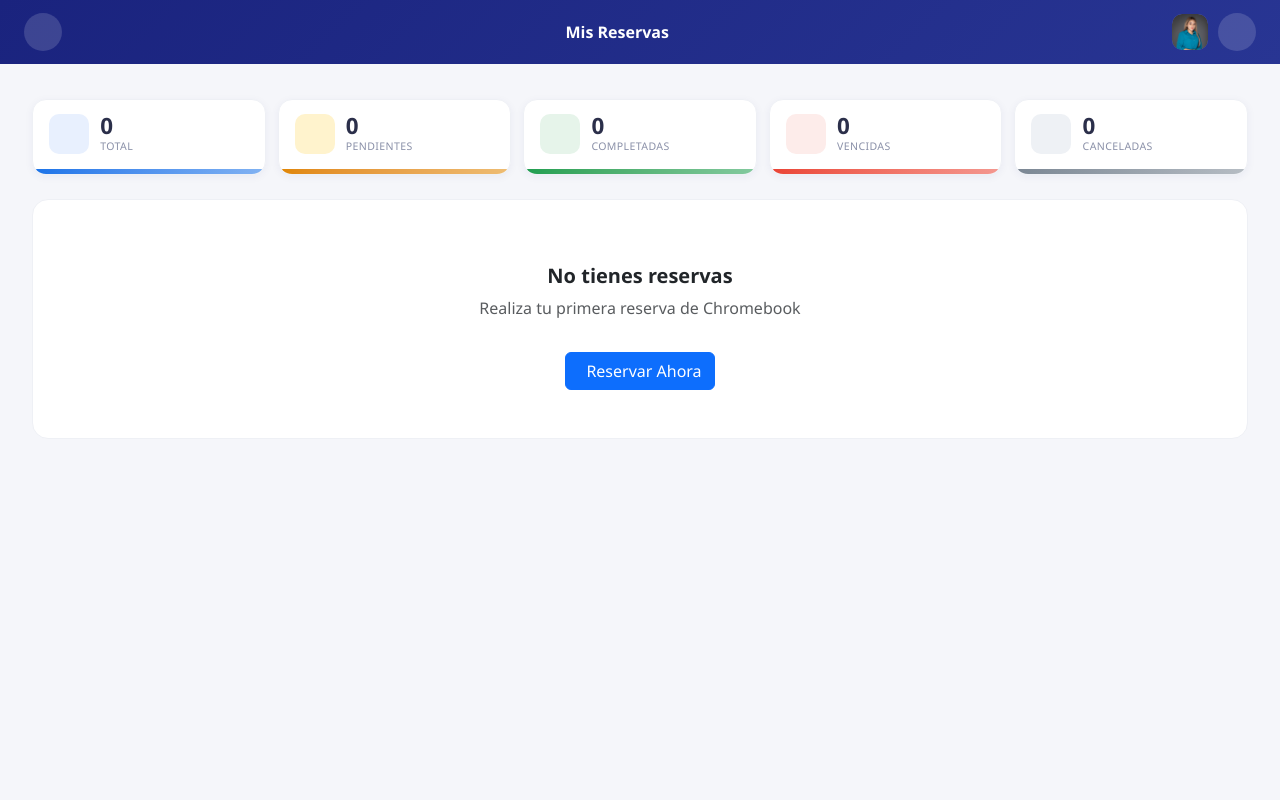
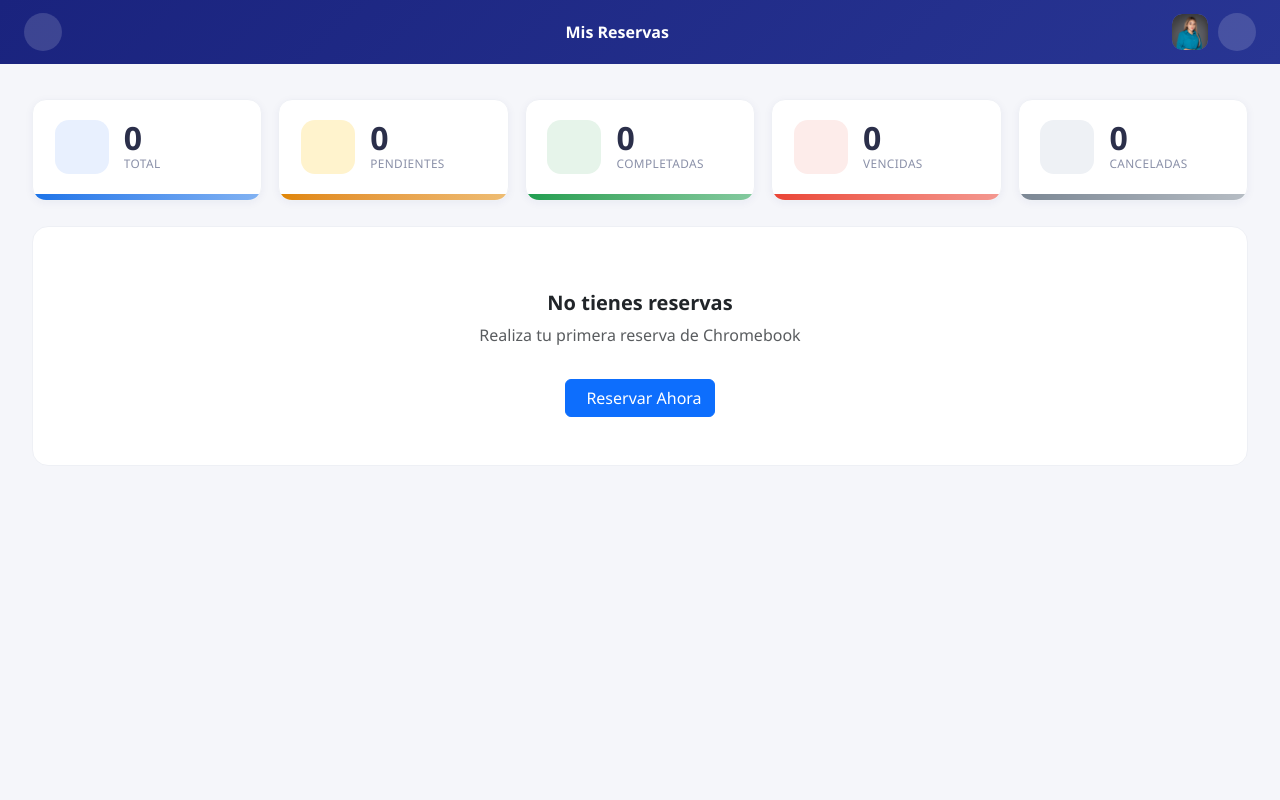
Before and after one commit to AnderProject/crai-chromebook-management, a Django app: page /estudiantes/mis_reservas/ in a window 1280 px wide. Run offline with Django 5.2, Linux system fonts and the light colour scheme; a user stored in the database is signed in; data comes from the database, SQL or seed files in the repository; some libraries are stand-ins or nearby versions.

Commit message:
style(mis-reservas): KPIs mas grandes (escala panel de control) + tarjetas con efecto directorio
- Tarjetas estadisticas mas grandes: icono 54px, numero 2rem, mas padding
- Tarjetas de reserva: barra superior en degradado que se llena al hover
  (mismo efecto que las fichas del directorio de estudiantes del admin)

Co-Authored-By: Claude Fable 5 <noreply@anthropic.com>

```diff
--- a/static/css/mis_reservas.css
+++ b/static/css/mis_reservas.css
@@ -27,8 +27,8 @@
    ========================================== */
 .stats-row {
     display: grid;
-    grid-template-columns: repeat(auto-fit, minmax(150px, 1fr));
-    gap: 0.75rem; margin-bottom: 1.5rem;
+    grid-template-columns: repeat(auto-fit, minmax(185px, 1fr));
+    gap: 1rem; margin-bottom: 1.6rem;
 }
 .stat-item {
     --sc: #1a237e;
@@ -48,7 +48,7 @@
 .stat-item.stat-vencida   { --sc: #ea4335; }
 .stat-item.stat-cancelada { --sc: #7b8794; }
 
-.stat-cuerpo { display: flex; align-items: center; gap: 0.7rem; padding: 0.85rem 1rem; position: relative; z-index: 1; min-width: 0; }
+.stat-cuerpo { display: flex; align-items: center; gap: 0.95rem; padding: 1.25rem 1.35rem; position: relative; z-index: 1; min-width: 0; }
 
 .stat-glow {
     position: absolute; top: -50%; left: -50%; width: 200%; height: 200%;
@@ -59,17 +59,17 @@
 .stat-item:hover .stat-icono { transform: scale(1.1) rotate(-5deg); }
 
 /* La barra de color, ABAJO de la tarjeta */
-.stat-barra { height: 5px; width: 100%; background: linear-gradient(90deg, var(--sc), color-mix(in srgb, var(--sc) 55%, #fff)); position: relative; z-index: 1; }
+.stat-barra { height: 6px; width: 100%; background: linear-gradient(90deg, var(--sc), color-mix(in srgb, var(--sc) 55%, #fff)); position: relative; z-index: 1; }
 
-.stat-icono { width: 40px; height: 40px; border-radius: 10px; flex-shrink: 0; display: flex; align-items: center; justify-content: center; font-size: 1.15rem; transition: transform 0.3s ease; }
+.stat-icono { width: 54px; height: 54px; border-radius: 14px; flex-shrink: 0; display: flex; align-items: center; justify-content: center; font-size: 1.5rem; transition: transform 0.3s ease; }
 .bg-primary-light { background: #e8f0fe; color: #1a73e8; }
 .bg-warning-light { background: #fff3cd; color: #f9a825; }
 .bg-success-light { background: #e6f4ea; color: #34a853; }
 .bg-danger-light  { background: #fdecea; color: #ea4335; }
 .bg-muted-light   { background: #eef1f5; color: #5f6b7a; }
 .stat-info { display: flex; flex-direction: column; min-width: 0; }
-.stat-numero { font-size: 1.4rem; font-weight: 800; color: #2b2f4a; line-height: 1.15; }
-.stat-etiqueta { font-size: 0.66rem; color: #8a90a8; text-transform: uppercase; letter-spacing: 0.4px; white-space: nowrap; overflow: hidden; text-overflow: ellipsis; }
+.stat-numero { font-size: 2rem; font-weight: 800; color: #2b2f4a; line-height: 1.1; }
+.stat-etiqueta { font-size: 0.74rem; color: #8a90a8; text-transform: uppercase; letter-spacing: 0.4px; white-space: nowrap; overflow: hidden; text-overflow: ellipsis; }
 
 /* ==========================================
    Panel de reservas (cabecera + scroll)
@@ -141,6 +141,14 @@
 .reserva-pro:nth-child(5){animation-delay:.19s}.reserva-pro:nth-child(6){animation-delay:.23s}
 .reserva-pro:hover { transform: translateY(-5px); box-shadow: 0 16px 30px rgba(26,35,126,0.14); }
 .reserva-pro.filtro-oculta { display: none; }
+
+/* Efecto directorio: barra superior en degradado que se llena al hover */
+.reserva-pro::after {
+    content: ''; position: absolute; top: 0; left: 0; right: 0; height: 4px; z-index: 3;
+    background: linear-gradient(90deg, var(--rc), var(--rc2));
+    transform: scaleX(0); transform-origin: left; transition: transform 0.28s ease;
+}
+.reserva-pro:hover::after { transform: scaleX(1); }
 
 .reserva-pro.estado-pendiente  { --rc: #c77800; --rc2: #f0a020; --rcbg: #fff4e0; }
 .reserva-pro.estado-confirmada { --rc: #0e7490; --rc2: #22b8cf; --rcbg: #e2f6fb; }
```
